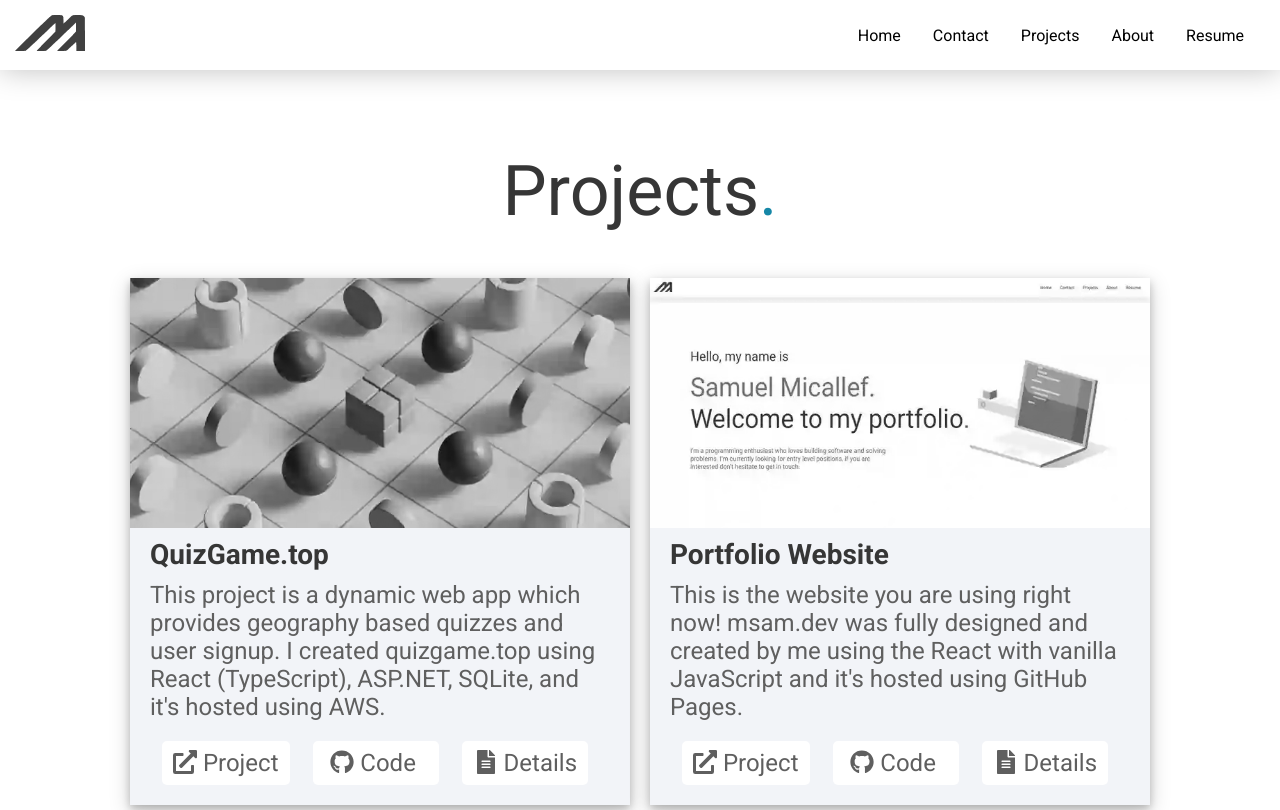
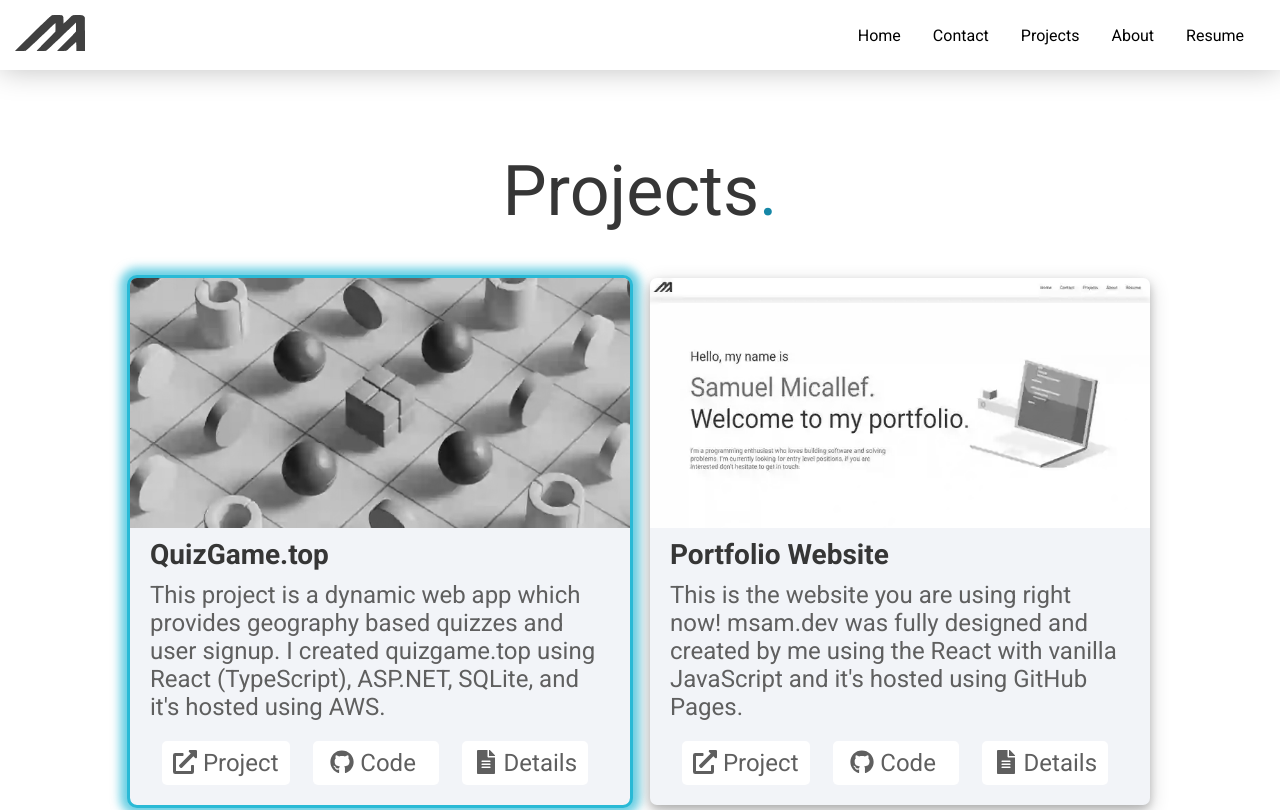
Before and after one commit to msam-dev/PortfolioWebsiteV2, a React (Create React App) app: page /Projects in a window 1280 px wide. Shown: the top 810 px of the page. Built offline with nearby package versions, Linux system fonts and the light colour scheme; the HTML template or start-up script is replaced by a standard one.

Commit message:
highlighting QuizGame.top card

```diff
--- a/src/components/ProjectsContent.js
+++ b/src/components/ProjectsContent.js
@@ -13,6 +13,7 @@ const ProjectsContent = () => {
                 return(
                   <WorkCard
                     key={ind}
+                    index={ind}
                     imageSrc={val.imageSrc}
                     projectTitle={val.projectTitle}
                     projectSummary={val.projectSummary}
--- a/src/components/WorkCard.js
+++ b/src/components/WorkCard.js
@@ -1,18 +1,17 @@
 import "./WorkCardStyles.css";
-import React, { Component , useState} from 'react';
+import React, { useState} from 'react';
 import { FaGithub, FaFileAlt, FaExternalLinkAlt} from 'react-icons/fa';
 import { Skeleton } from 'antd';
 
-const WorkCard = ({ imageSrc, projectTitle, projectSummary, projectUrl, codeUrl, detailsUrl }) => {
+const WorkCard = ({ index, imageSrc, projectTitle, projectSummary, projectUrl, codeUrl, detailsUrl }) => {
   const [imageLoaded, setImageLoaded] = useState(false);
 
   const handleImageLoad = () => {
     setImageLoaded(true);
-    console.log('s');
   };
 
   return (
-    <div className="projectCard">
+    <div className={`projectCard index${index}`}>
       <div style={{ display: imageLoaded ? 'none' : 'block' }}>
         <Skeleton.Image active style={{height:'250px', width:'500px', maxWidth:'95vw', maxHeight:'30vh'}}/>
       </div>
@@ -43,26 +42,4 @@ const WorkCard = ({ imageSrc, projectTitle, projectSummary, projectUrl, codeUrl,
   );
 };
 
-
-// class WorkCard extends Component {
-//   render(){
-//     return (
-//       <div className="projectCard">
-//         <img src={this.props.imageSrc} alt="project"/>
-//         <b><div className="projectTitle">{this.props.projectTitle}</div></b>
-//         <div className="proDetails">
-//           <div className="projectSummary">
-//             {this.props.projectSummary}
-//           </div>
-//           <div className="proBtns">
-//             <a href={this.props.projectUrl} className="btn" target="_blank" rel="noreferrer"><FaExternalLinkAlt className="icon"/> Project</a>
-//             <a href={this.props.codeUrl}    className="btn" target="_blank" rel="noreferrer">&nbsp;<FaGithub className="icon"/> Code &nbsp;</a>
-//             <a href={this.props.detailsUrl} className="btn" target="_blank" rel="noreferrer">      <FaFileAlt className="icon"/> Details</a>
-//           </div>
-//         </div>
-//       </div>
-//     );
-//   }
-// }
-
 export default WorkCard;
--- a/src/components/WorkCardStyles.css
+++ b/src/components/WorkCardStyles.css
@@ -10,12 +10,21 @@
     margin-top: 30px;
     margin-bottom: 40px;
     box-shadow: 0 4px 8px 0 rgba(0, 0, 0, 0.2), 0 6px 20px 0 rgba(0, 0, 0, 0.19);
+    border-radius: 7px;
+}
+
+/* Adds a glow to the card with index 0
+   This is to show its my best project  */
+.projectCard.index0{
+    box-shadow: 0 0 10px 10px rgba(2, 173, 207, 0.584);
+    outline: 3px solid rgba(2, 173, 207, 0.632);
 }
 
 .projectCard img{
     max-width: 500px;
     max-height: 250px;
     filter:  grayscale(100%);
+    border-radius: 7px 7px 0 0 ;
 }
 
 .projectTitle{
```
